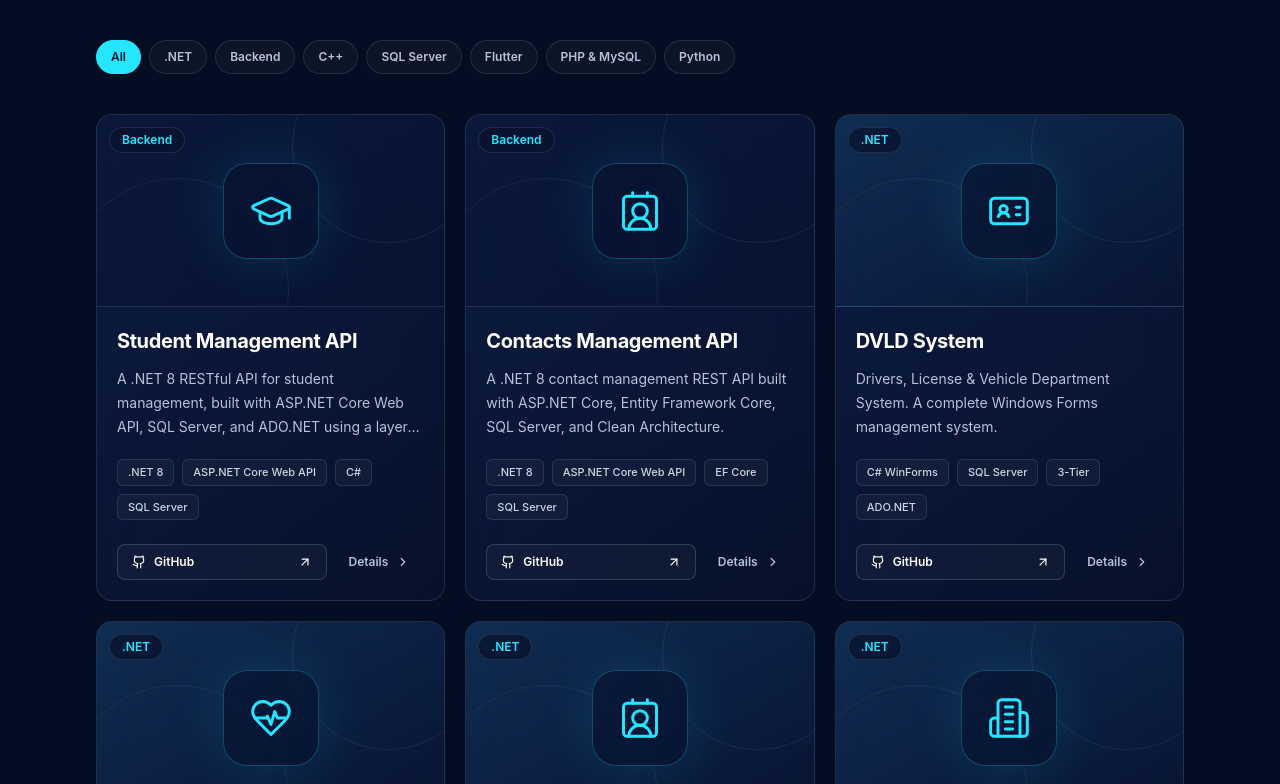
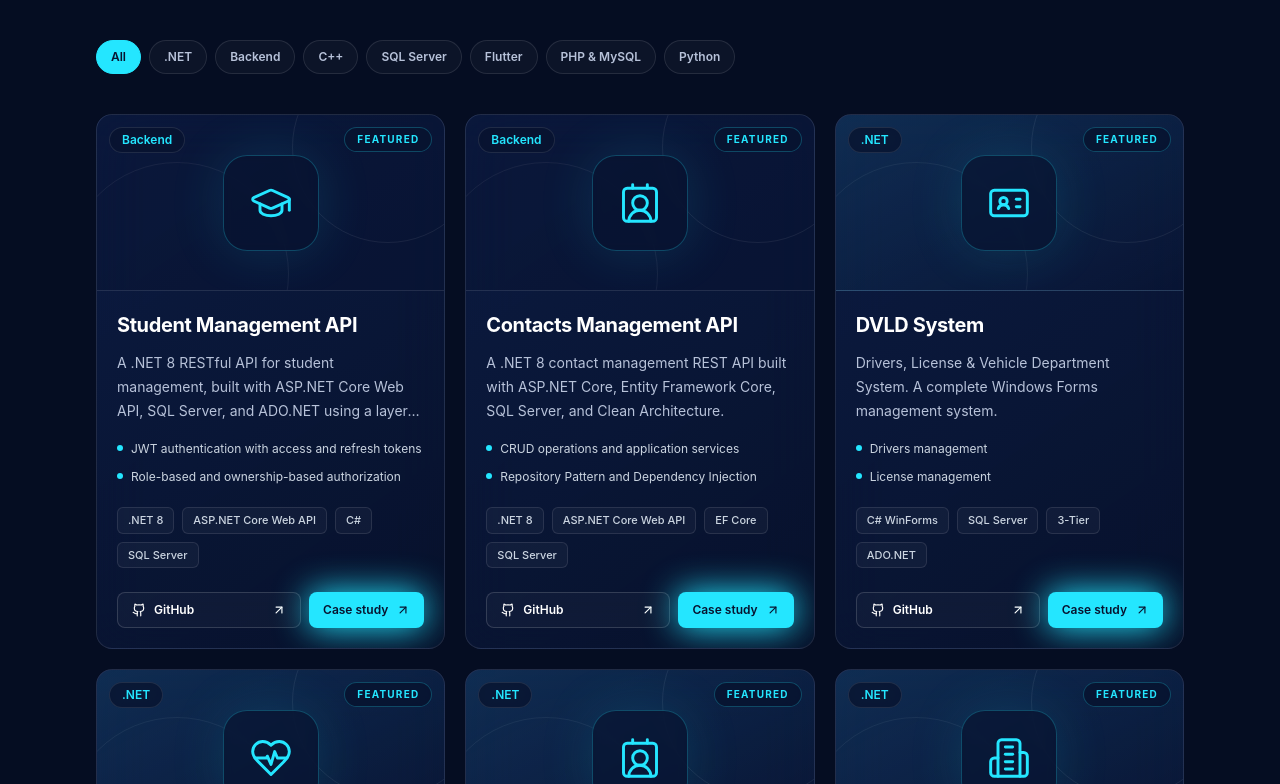
Before and after one commit to Albarafahed/my_website, a Next.js app: page / in a window 1280 px wide. Shown: the part 2836-3620 px from the top of the page. Built offline with nearby package versions, Linux system fonts and the light colour scheme.

Commit message:
Improve featured project cards and case study links

```diff
--- a/components/project-card.tsx
+++ b/components/project-card.tsx
@@ -1,5 +1,6 @@
 "use client";
 
+import Link from "next/link";
 import {
   ArrowUpRight,
   Binary,
@@ -19,7 +20,6 @@ import {
   GraduationCap,
   HeartPulse,
   IdCard,
-  Laptop,
   MonitorSmartphone,
   Pizza,
   Server,
@@ -82,7 +82,7 @@ export function ProjectCard({ project, index, onDetails }: ProjectCardProps) {
       className="group"
     >
       <Card className="project-card flex h-full flex-col overflow-hidden transition duration-300 group-hover:-translate-y-1 group-hover:border-cyan/35 group-hover:shadow-cyan">
-        <div className={`relative flex h-48 items-center justify-center overflow-hidden border-b border-white/10 bg-gradient-to-br ${toneMap[project.category]}`}>
+        <div className={`relative flex h-44 items-center justify-center overflow-hidden border-b border-white/10 bg-gradient-to-br ${toneMap[project.category]}`}>
           <div aria-hidden="true" className="absolute inset-0 bg-[#08132f]/35" />
           <div aria-hidden="true" className="absolute -right-10 -top-16 size-48 rounded-full border border-white/[0.07]" />
           <div aria-hidden="true" className="absolute -bottom-24 -left-8 size-56 rounded-full border border-white/[0.06]" />
@@ -92,11 +92,27 @@ export function ProjectCard({ project, index, onDetails }: ProjectCardProps) {
           <div className="absolute left-3 top-3 rounded-full border border-white/10 bg-[#08132f]/80 px-3 py-1 text-xs font-semibold text-cyan backdrop-blur">
             {project.category}
           </div>
+          {project.featured ? (
+            <div className="absolute right-3 top-3 rounded-full border border-cyan/25 bg-[#08132f]/85 px-3 py-1 text-[10px] font-bold uppercase tracking-[0.12em] text-cyan backdrop-blur">
+              Featured
+            </div>
+          ) : null}
         </div>
 
         <div className="flex flex-1 flex-col p-5">
           <h3 className="text-xl font-bold tracking-[-0.02em] text-white">{project.title}</h3>
           <p className="mt-3 line-clamp-3 text-sm leading-6 text-muted-foreground">{project.description}</p>
+
+          {project.featured ? (
+            <ul className="mt-4 grid gap-2">
+              {project.highlights.slice(0, 2).map((item) => (
+                <li key={item} className="flex gap-2 text-xs leading-5 text-slate-300">
+                  <span className="mt-1.5 size-1.5 shrink-0 rounded-full bg-cyan" />
+                  <span>{item}</span>
+                </li>
+              ))}
+            </ul>
+          ) : null}
 
           <div className="mt-5 flex flex-wrap gap-2">
             {project.technologies.slice(0, 4).map((technology) => (
@@ -117,13 +133,22 @@ export function ProjectCard({ project, index, onDetails }: ProjectCardProps) {
               </Button>
             ) : (
               <span className="flex-1 rounded-lg border border-dashed border-white/10 px-3 py-2 text-center text-[11px] text-muted-foreground">
-                No repository linked in the original site
+                No repository linked
               </span>
             )}
-            <Button variant="ghost" size="sm" onClick={() => onDetails(project)} aria-label={`View ${project.title} details`}>
-              Details
-              <ChevronRight className="size-3.5" />
-            </Button>
+            {project.featured ? (
+              <Button asChild size="sm">
+                <Link href={`/projects/${project.slug}`}>
+                  Case study
+                  <ArrowUpRight className="size-3.5" />
+                </Link>
+              </Button>
+            ) : (
+              <Button variant="ghost" size="sm" onClick={() => onDetails(project)} aria-label={`View ${project.title} details`}>
+                Details
+                <ChevronRight className="size-3.5" />
+              </Button>
+            )}
           </div>
         </div>
       </Card>
```
